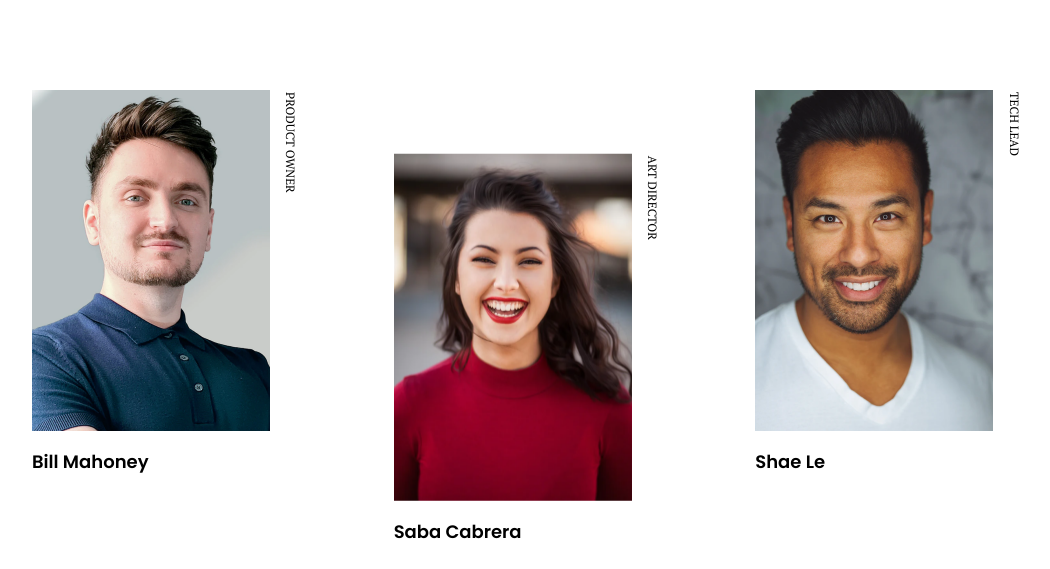
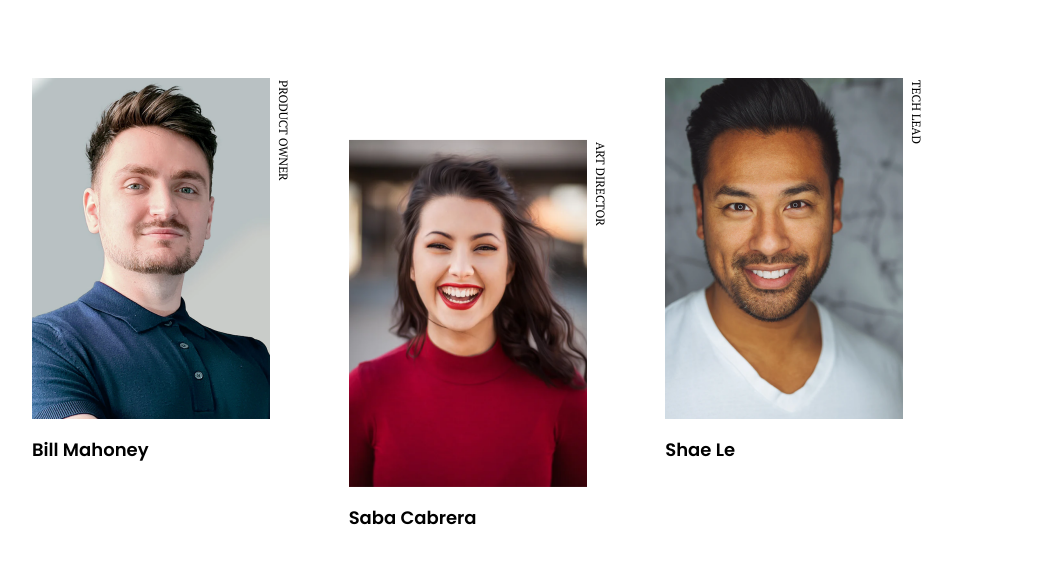
Before and after one commit to rafacalvo/my-team-page-challenge, a plain HTML site: page index.html in a window 1280 px wide. Shown: the part 201-770 px from the top of the page, without its empty margins (223-1273 px from the left). Drawn offline with Linux system fonts and the light colour scheme.

Commit message:
Update style.css

```diff
--- a/style.css
+++ b/style.css
@@ -70,16 +70,22 @@ main {
   margin: 0;
 }
 
+.title-row,
+.team-grid {
+  width: 100%;
+}
+
 .card {
-  width: 305px;
+  width: 260px;
 }
 
 .card > p:first-child {
   position: relative;
   width: 102px;
   height: 16px;
-  left: 68%;
+  left: 77%;
   top: 73px;
+  margin-top: 0;
 
   font-family: 'PT Serif', serif;
   font-style: normal;
```
